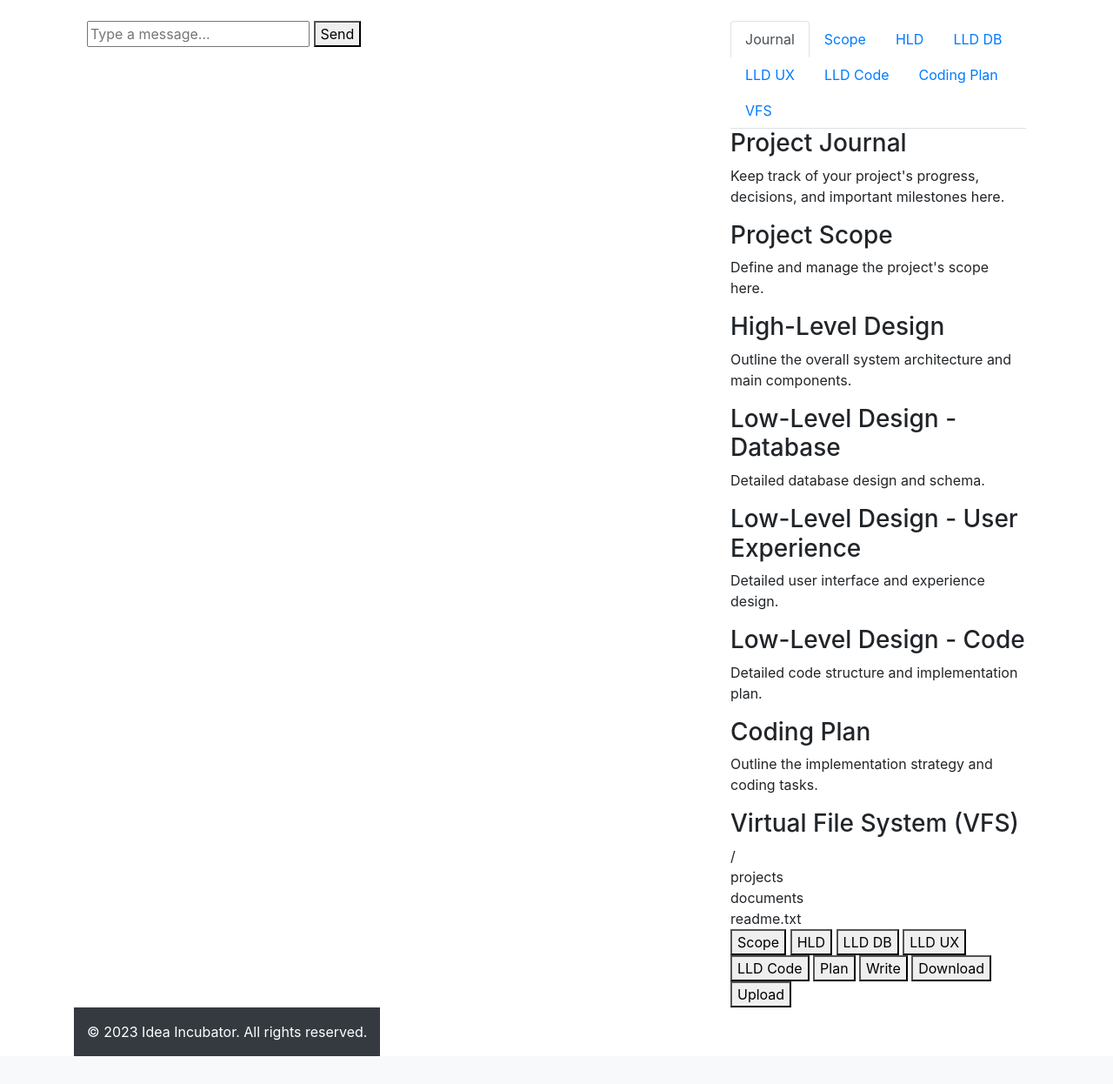
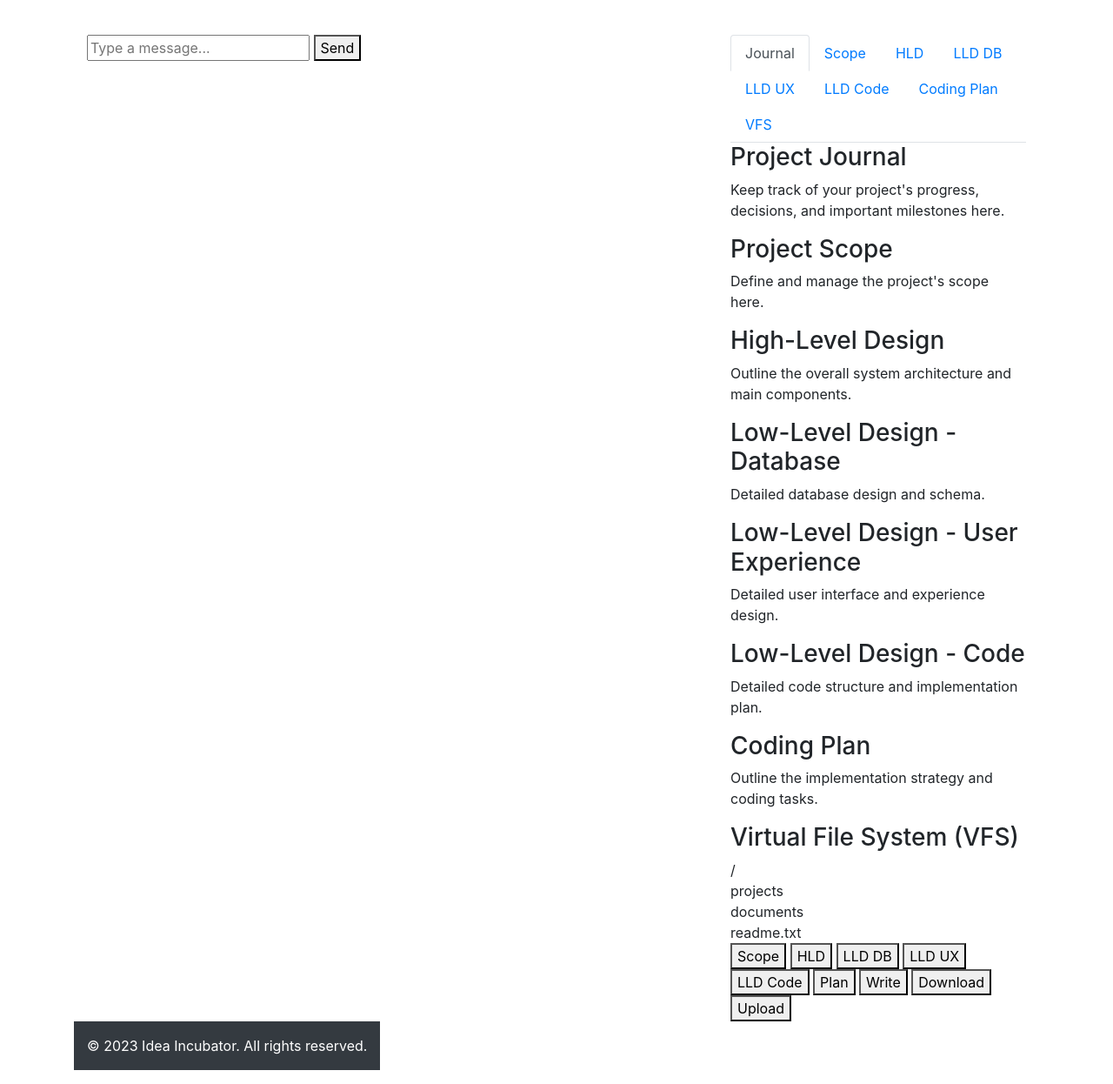
Before and after one commit to PadsterH2012/ac-project1, a Flask app: template templates/chat_interface.html in a window 1280 px wide. Shown: the part 56-1302 px from the top of the page at 87% size. Before the commit the page ends 1270 px from the top, so only its background shows below. Run offline with Flask 3, Linux system fonts and the light colour scheme; the template is opened without the code that fills it, so the values that code supplies are empty; some libraries are stand-ins or nearby versions.

Commit message:
Improved the chat interface layout by adding padding to the container.

```diff
--- a/templates/chat_interface.html
+++ b/templates/chat_interface.html
@@ -8,7 +8,7 @@
 {% endblock %}
 
 {% block content %}
-<div class="container-fluid">
+<div class="container-fluid py-3">
     <div class="row">
         <div class="col-md-8">
             <div class="chat-container">
```
